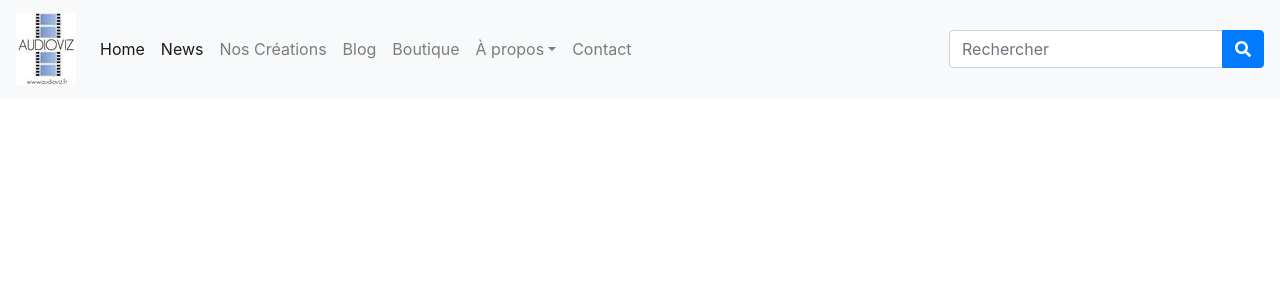
After one commit to angelbelando/audioviz, a Django app: template films/templates/film/commun.html in a window 1280 px wide. The commit adds this page. Shown: the top 300 px of the page. Run offline with Django 3.2, Linux system fonts and the light colour scheme; the template is opened without the code that fills it, so the values that code supplies are empty; some libraries are stand-ins or nearby versions.

Commit message:
beginning views

```diff
--- a/films/admin.py
+++ b/films/admin.py
@@ -13,9 +13,9 @@
     model = Film
     filter_vertical = ("video","photo",)
     inlines = [RoleFilmAdmin,]
-    list_filter = ['genre', 'title']
+    list_filter = ['genre', 'an_creation']
     list_display = ["title", "genre", 'synopsis']
-    fields = ["title", "status", "genre", 'synopsis', 'picture', 'video', 'photo']
+    fields = ["title", "status", "genre", 'synopsis', 'an_creation', 'picture', 'video', 'photo']
 
     # readonly_fields = []
 
--- /dev/null
+++ b/films/templates/film/commun.html
@@ -0,0 +1,82 @@
+<!DOCTYPE html>
+<html lang="fr">
+  <head>
+    <meta charset="utf-8">
+    <title></title>
+    <meta name="viewport" content="width=device-width, initial-scale=1">
+    {% load static %}
+
+    <link rel="stylesheet" type="text/css" href="{% static 'film/css/bootstrap.min.css' %}" />
+
+    <!-- Fonts -->
+    <link href="https://fonts.googleapis.com/css?family=Open+Sans:300italic,400italic,600italic,700italic,800italic,400,300,600,700,800" rel="stylesheet" type="text/css">
+    <link href="https://fonts.googleapis.com/css?family=Josefin+Slab:100,300,400,600,700,100italic,300italic,400italic,600italic,700italic" rel="stylesheet" type="text/css">
+
+  </head>
+  <body style="padding-top:70px; padding-bottom: 70px;">
+    <header class="navbar navbar-expand-md navbar-light bg-light fixed-top">
+        <a href="#" class="navbar-brand">
+           <img src="{% static 'film/img/logoAudiovizRVB.jpg' %}" alt="Logo">
+        </a><!--end a.navbar-brand-->
+        <button type="button" class="navbar-toggler" data-toggle="collapse" data-target="#navbar-content">
+            <span class="navbar-toggler-icon"></span>
+        </button>
+        <div class="collapse navbar-collapse" id="navbar-content">
+            <nav class="mr-auto">
+               <ul class="navbar-nav">
+                    <li class="nav-item active"><a href="{% url 'index' %}" class="nav-link">Home</a></li>
+                   <li class="nav-item active"><a href="nav-link" class="nav-link">News</a></li>
+                   <li class="nav-item"><a href="" class="nav-link">Nos Créations</a></li>
+                   <li class="nav-item"><a href="" class="nav-link">Blog</a></li>
+                   <li class="nav-item"><a href="https://shop.spreadshirt.fr/audioviz/" class="nav-link">Boutique</a></li>
+                   <li class="nav-item dropdown">
+                       <a href="#" class="nav-link dropdown-toggle" id="aboutDropdownBtn" data-toggle="dropdown">À propos</a>
+                       <ul class="dropdown-menu">
+                           <li class="dropdown-item"><a href="about.html">Association</a></li>
+                           <li class="dropdown-item"><a href="about.html">L'équipe</a></li>
+                           <li class="dropdown-item"><a href="about.html">Presse</a></li>
+                       </ul>
+                   </li>
+                   <li class="nav-item"><a href="contact.html" class="nav-link">Contact</a></li>
+               </ul><!--end ul.navbar-nav-->
+            </nav>
+            <form class="form-inline" id="searchForm">
+               <div class="input-group">
+                  <input type="search" name="q" placeholder="Rechercher" class="form-control" />
+                  <div class="input-group-append">
+                      <button class="btn btn-primary"><i class="fas fa-search"></i></button>
+                  </div>
+               </div><!--end div.input-group in form#searchForm-->
+            </form><!--end form#searchForm-->
+        </div><!--end div#navbar-content.navbar-collapse-->
+   </header><!--End header.navbar-->
+
+
+
+<main>
+{% block content %}{% endblock %}
+</main>
+
+
+
+<footer>
+        <div class="container">
+            <div class="row">
+                <div class="col-lg-12 text-center">
+                    <p>Copyright &copy; <a href="" target="_blank">Angel Belando</a> pour <a href=" target="_blank">Audioviz</a></p>
+                </div>
+            </div>
+        </div>
+</footer>
+
+<!-- jQuery -->
+<script src="{% static 'film/js/jquery-3.3.1.slim.min.js' %}"></script>
+
+<!-- Bootstrap Core JavaScript -->
+<script src="{% static 'film/js/bootstrap.bundle.min.js' %}"></script>
+
+<!-- fontawesomet -->
+<script src="{% static 'film/js/fontawesome-all.min.js' %}"></script>
+
+</body>
+</html>
--- a/films/templates/film/index.html
+++ b/films/templates/film/index.html
@@ -1,8 +1,8 @@
-{% extends 'film/base.html' %}
+{% extends 'film/commun.html' %}
 
 
 {% block content %}
 
-  <!--  include 'film/list.html' with list_title='Nos derniers films'  -->
+  {% include 'film/listefilms.html' with listefilms_title='Nos derniers films' %}
 
 {% endblock %}
--- a/films/views.py
+++ b/films/views.py
@@ -4,5 +4,6 @@
 def index(request):
     films = Film.objects.all()
     context = {
-        'films': films}
+        'films': films
+        }
     return render(request, 'film/index.html', context)
```
Also changed, not shown: films/models.py (+6 -3 lines), films/templates/film/listefilms.html (added, +51 -0 lines), films/migrations/0010_film_an_creation.py (added), films/migrations/0011_auto_20181107_1511.py (added), films/static/film/img/AffichesFilms/Affiche_En_Provence_-_Léger.jpg (added), films/static/film/img/Photos/007fanfilmafficheleger.jpg (added), films/static/film/img/Photos/Affiche_En_Provence_-_Léger.jpg (added), indisponible.jpg (deleted), static/film/img/AffichesFilms/007fanfilmafficheleger.jpg (renamed from films/static/film/img/AffichesFilms/007fanfilmafficheleger.jpg), static/film/img/AffichesFilms/007fanfilmafficheleger_4tVcFVz.jpg (added), static/film/img/AffichesFilms/007fanfilmafficheleger_T83kpri.jpg (added), static/film/img/AffichesFilms/007fanfilmafficheleger_XMhXtxU.jpg (added), static/film/img/AffichesFilms/007fanfilmafficheleger_ed92ITo.jpg (added), static/film/img/AffichesFilms/007fanfilmafficheleger_tYEbtwD.jpg (added), 1 more files.
